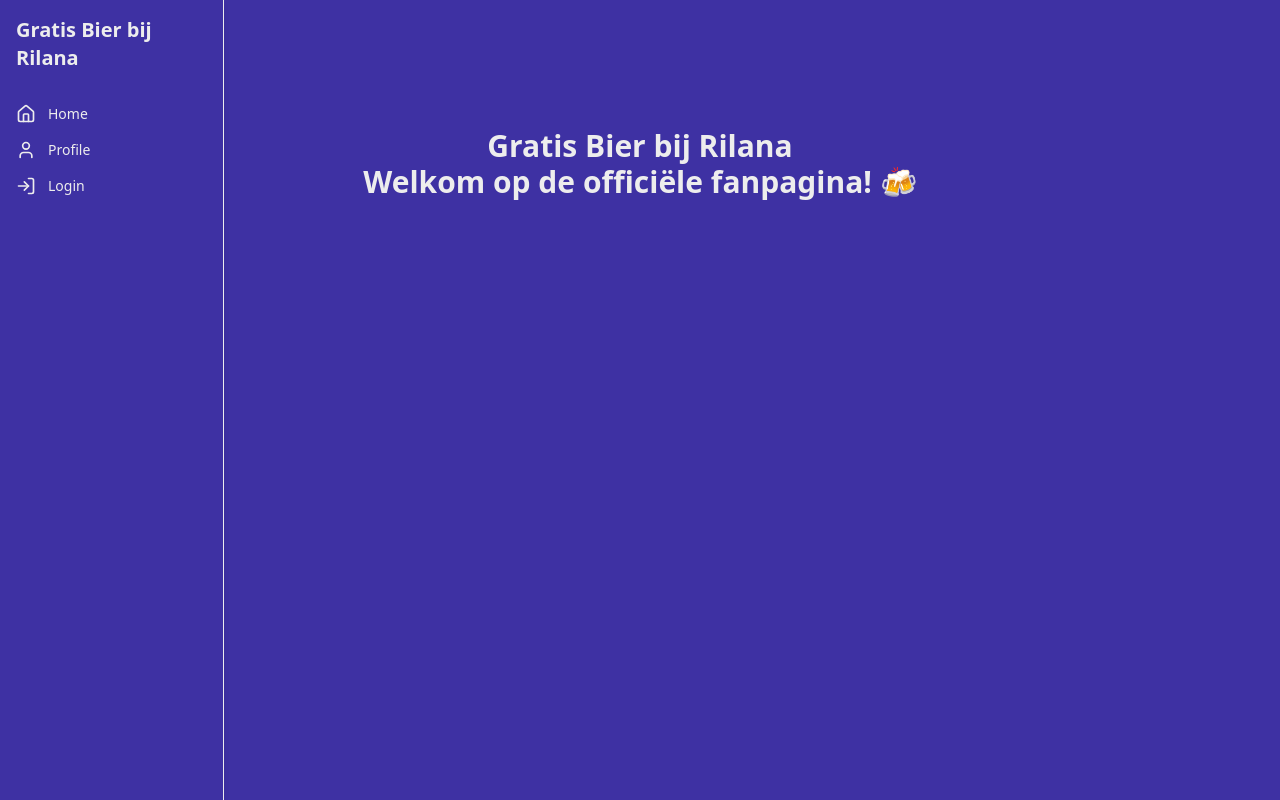
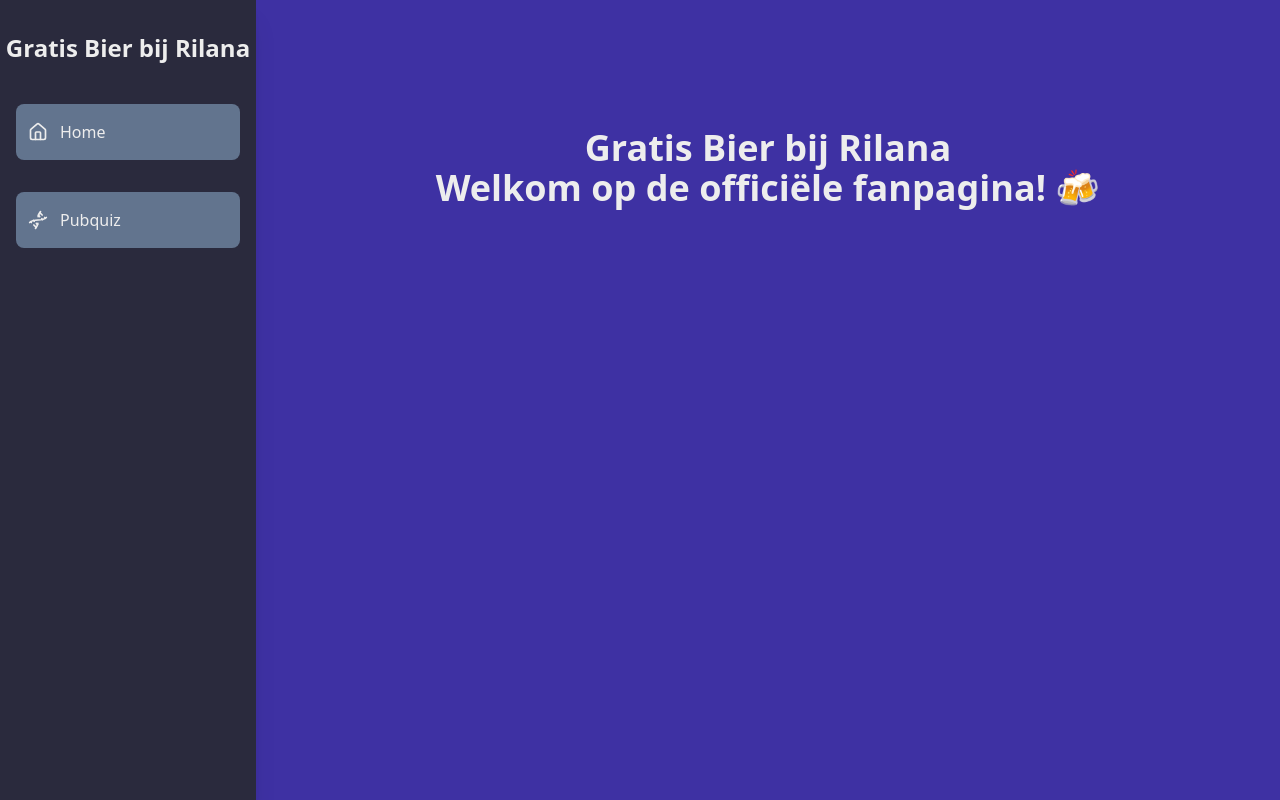
Before and after one commit to Benvdweg/gratis-bier-bij-rilana, a Next.js app: page / in a window 1280 px wide. Built offline with nearby package versions, Linux system fonts and the light colour scheme.

Commit message:
Add NavBar

```diff
--- a/src/app/layout.tsx
+++ b/src/app/layout.tsx
@@ -11,7 +11,6 @@ const inter = Inter({
 
 export const metadata: Metadata = {
 	title: "Gratis Bier bij Rilana",
-	description: "Generated by create next app",
 };
 
 export default function RootLayout({
@@ -19,8 +18,10 @@ export default function RootLayout({
 }: Readonly<{ children: React.ReactNode }>) {
 	return (
 		<html lang="en">
-			<body className={`${inter.variable}`}>
-				<AppWrapper>{children}</AppWrapper>
+			<body className={`${inter.variable} antialiased`}>
+				<div className="min-h-screen">
+					<AppWrapper>{children}</AppWrapper>
+				</div>
 			</body>
 		</html>
 	);
--- a/src/app/page.tsx
+++ b/src/app/page.tsx
@@ -1,6 +1,6 @@
 export default function Home() {
 	return (
-		<main className="text-center mt-32 text-3xl font-bold">
+		<main className="text-4xl font-bold text-center mt-32">
 			<h1>Gratis Bier bij Rilana</h1>
 			<p>Welkom op de officiële fanpagina! 🍻</p>
 		</main>
--- a/src/components/NavBar.tsx
+++ b/src/components/NavBar.tsx
@@ -1,29 +1,22 @@
 "use client";
 
-import { Home, User, LogIn } from "lucide-react";
-import Link from "next/link";
+import { DnaIcon, Home, User } from "lucide-react";
+import NavItem from "./NavItem";
 
 const navItems = [
 	{ name: "Home", href: "/", icon: <Home size={20} /> },
-	{ name: "Profile", href: "/profile", icon: <User size={20} /> },
-	{ name: "Login", href: "/login", icon: <LogIn size={20} /> },
+	{ name: "Pubquiz", href: "/", icon: <DnaIcon size={20} /> },
 ];
 
 export default function NavBar() {
 	return (
-		<nav className="fixed left-0 top-0 h-screen w-56 bg-[--surface] text-[--foreground] shadow-md border-r border-[--border] p-4">
-			<h1 className="text-xl font-bold mb-8">Gratis Bier bij Rilana</h1>
+		<nav className="w-64 h-screen flex-shrink-0 flex flex-col shadow-xl overflow-y-auto bg-[#2a2a3d]">
+			<h1 className="text-2xl font-bold text-center my-8">
+				Gratis Bier bij Rilana
+			</h1>
 			<ul className="space-y-4">
 				{navItems.map((item) => (
-					<li key={item.name}>
-						<Link
-							href={item.href}
-							className="flex items-center gap-3 text-sm hover:text-[--accent] transition-colors"
-						>
-							{item.icon}
-							<span>{item.name}</span>
-						</Link>
-					</li>
+					<NavItem key={item.name} item={item} />
 				))}
 			</ul>
 		</nav>
--- /dev/null
+++ b/src/components/NavItem.tsx
@@ -0,0 +1,23 @@
+import Link from "next/link";
+
+interface NavItemProps {
+	item: {
+		name: string;
+		href: string;
+		icon: React.ReactNode;
+	};
+}
+
+export default function NavItem({ item }: NavItemProps) {
+	return (
+		<li className="px-4 py-2">
+			<Link
+				href={item.href}
+				className="flex items-center gap-3 transition-colors bg-slate-500 hover:bg-slate-600 rounded-lg border-indigo-800 py-4 px-3"
+			>
+				{item.icon}
+				<span>{item.name}</span>
+			</Link>
+		</li>
+	);
+}
```
